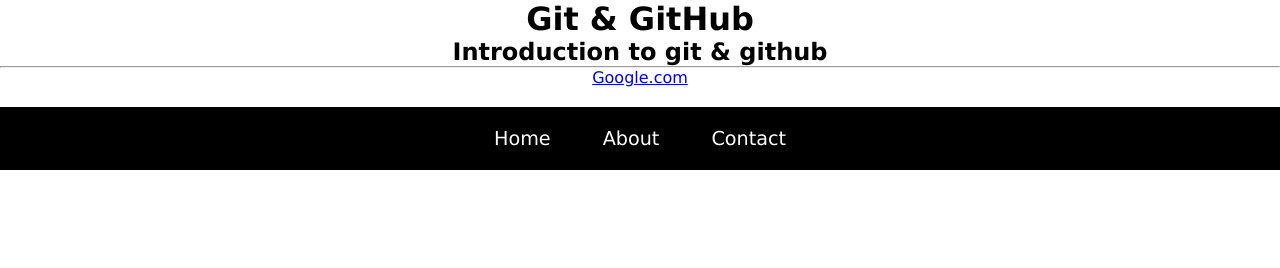
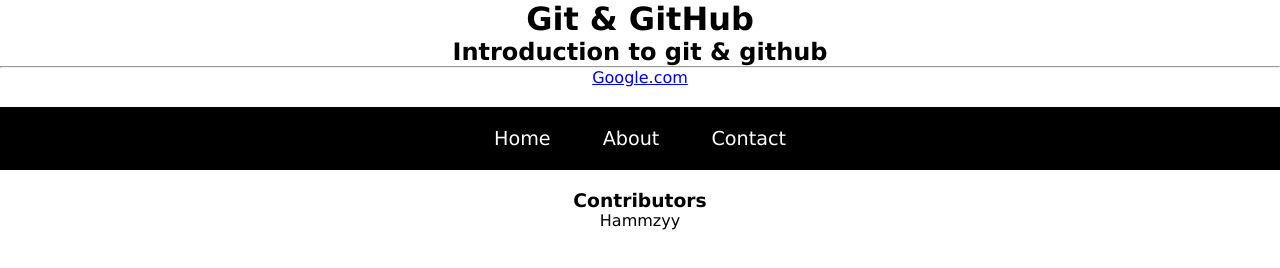
Before and after one commit to hammzyy/git-tutorial, a plain HTML site: page index.html in a window 1280 px wide. Drawn offline with Linux system fonts and the light colour scheme.

Commit message:
created contributors list

```diff
--- a/index.html
+++ b/index.html
@@ -21,5 +21,9 @@
         <a href="#">Contact</a>
     </div>
 
+    <h3>Contributors</h3>
+    <ul>
+        <li>Hammzyy</li>
+    </ul>
 </body>
 </html>
```
